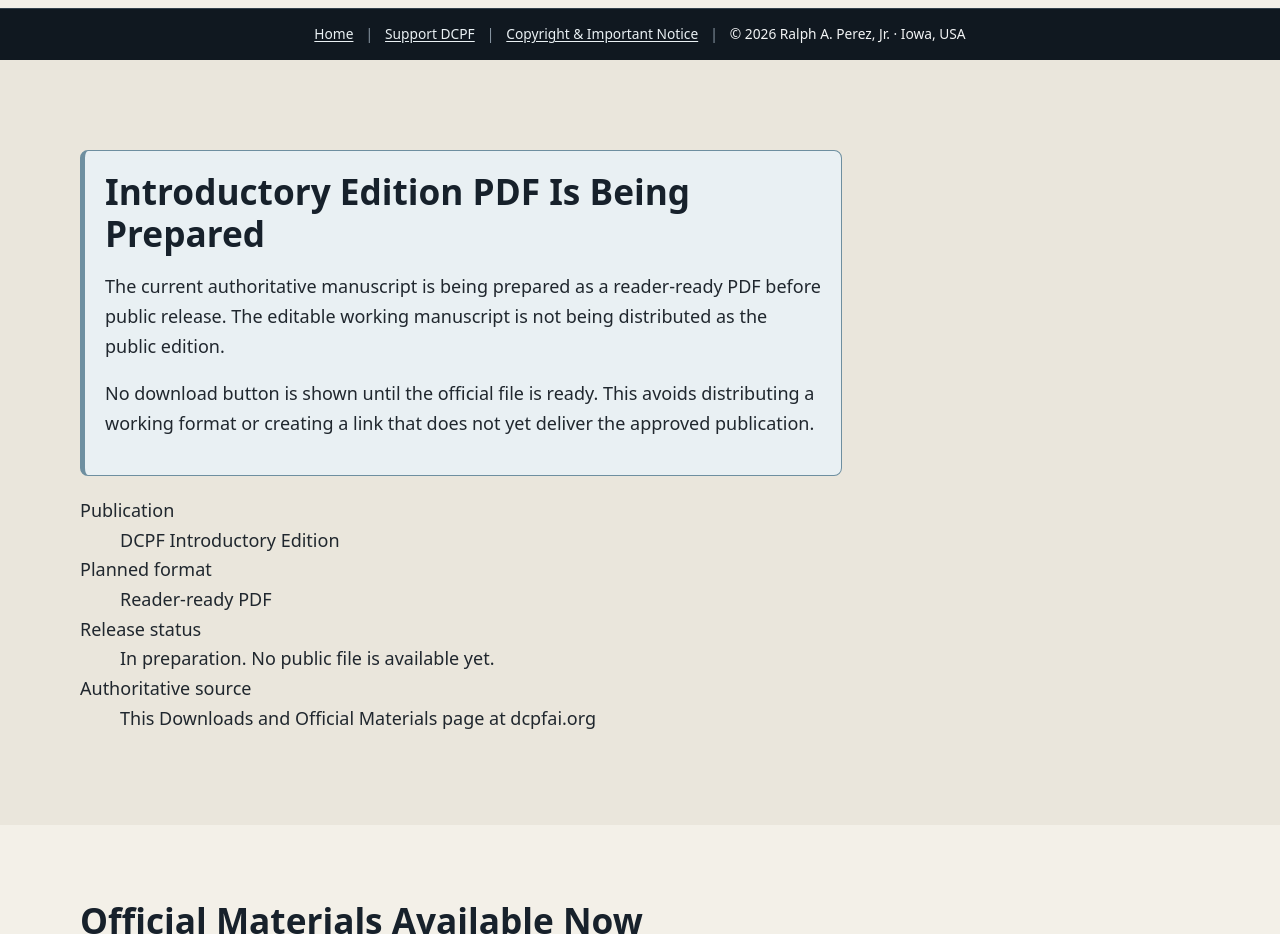
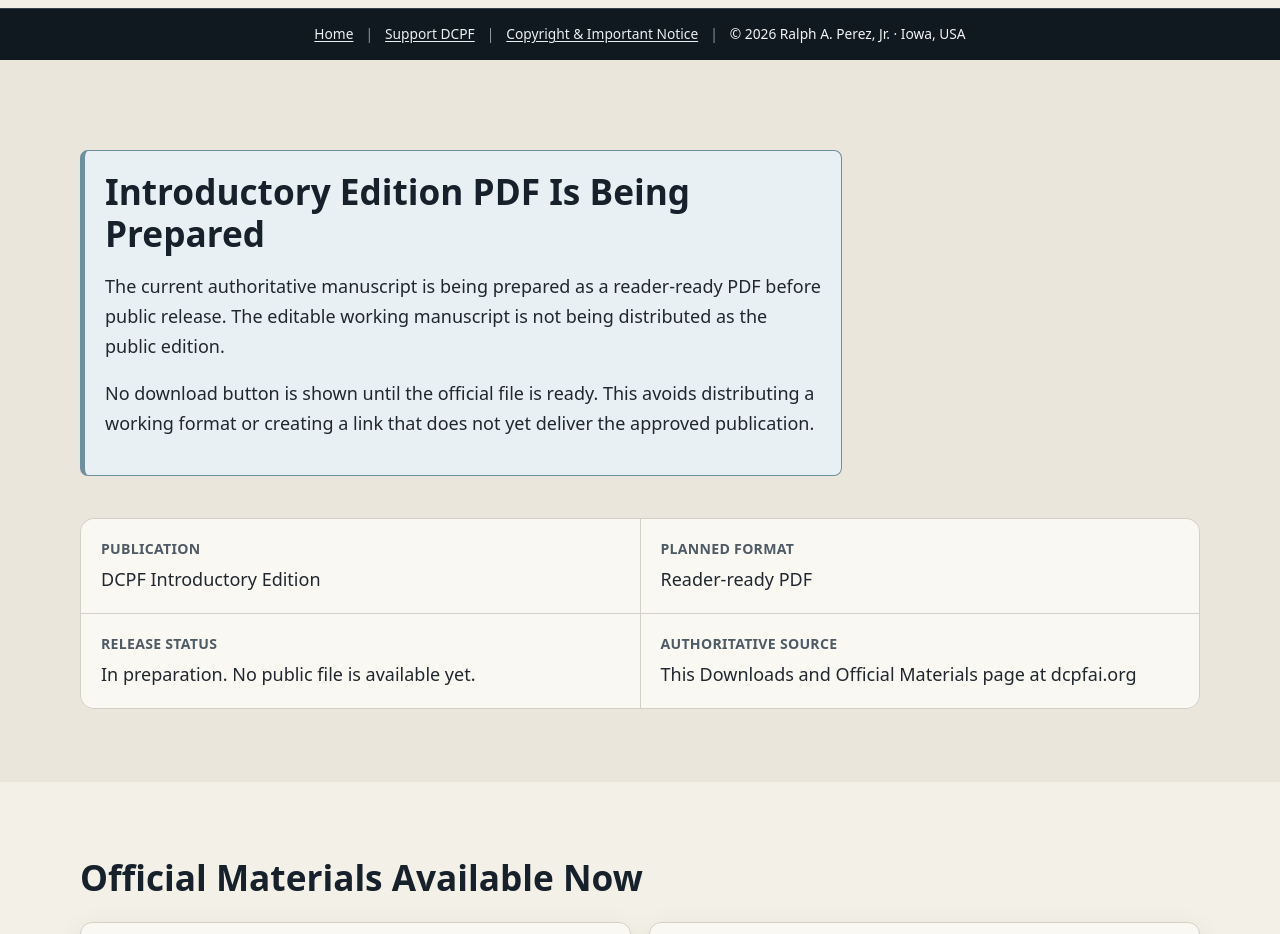
Before and after one commit to dcpfai/dcpfai, a plain HTML site: page downloads/index.html in a window 1280 px wide. Shown: the part 740-1674 px from the top of the page. Drawn offline with Linux system fonts and the light colour scheme.

Commit message:
Prepare support and downloads integrations

```diff
--- a/styles.css
+++ b/styles.css
@@ -398,6 +398,40 @@ summary:focus-visible {
   margin-top: 0;
 }
 
+.release-panel {
+  display: grid;
+  gap: 22px;
+}
+
+.release-details {
+  display: grid;
+  grid-template-columns: repeat(2, minmax(0, 1fr));
+  gap: 1px;
+  margin: 0;
+  overflow: hidden;
+  border: 1px solid var(--border);
+  border-radius: 14px;
+  background: var(--border);
+}
+
+.release-details > div {
+  padding: 18px 20px;
+  background: var(--surface);
+}
+
+.release-details dt {
+  margin-bottom: 5px;
+  color: var(--muted);
+  font-size: 0.88rem;
+  font-weight: 700;
+  letter-spacing: 0.02em;
+  text-transform: uppercase;
+}
+
+.release-details dd {
+  margin: 0;
+}
+
 .code-block {
   max-width: var(--reading-width);
   padding: 1.1rem 1.25rem;
@@ -682,6 +716,14 @@ pre {
     width: 100%;
   }
 
+  .release-details {
+    grid-template-columns: 1fr;
+  }
+
+  .release-details > div {
+    padding: 16px 18px;
+  }
+
   .section,
   .content-section {
     padding: 2.7rem 0;
```
